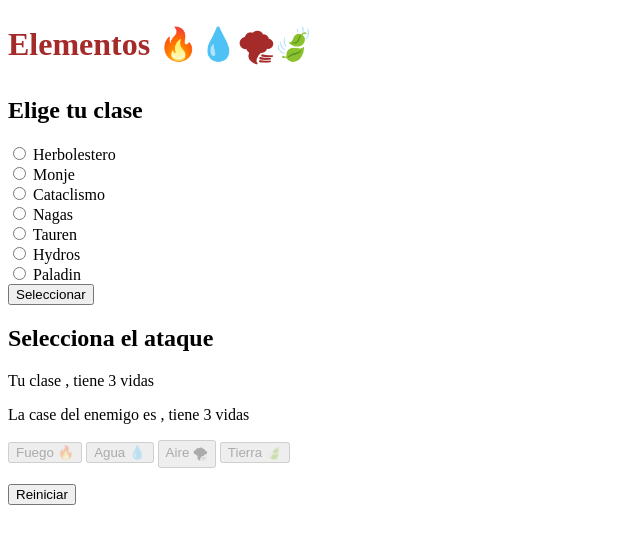
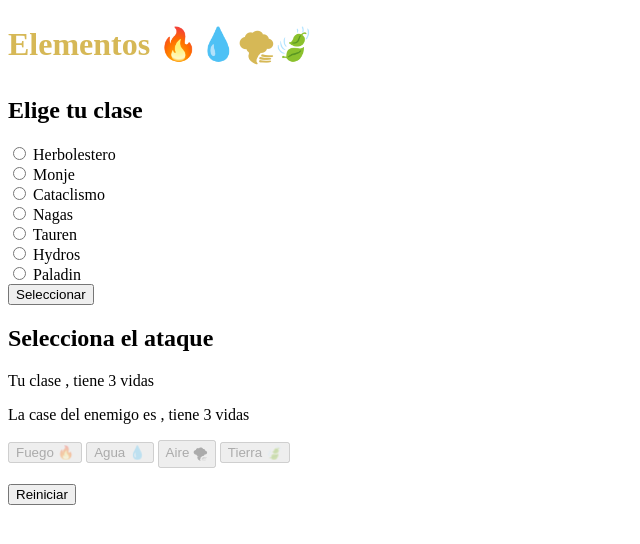
Before and after one commit to Albertteal/Albertteal-juego, a plain HTML site: page index.html in a window 1280 px wide. Shown: the whole page, without its empty margins (0-640 px from the left). Drawn offline with Linux system fonts and the light colour scheme.

Commit message:
intento de surbir a web 1.5

```diff
--- a/styles.css
+++ b/styles.css
@@ -1,3 +1,3 @@
 h1{
-    color:brown;
+    color:rgb(214, 184, 86);
 }
```
